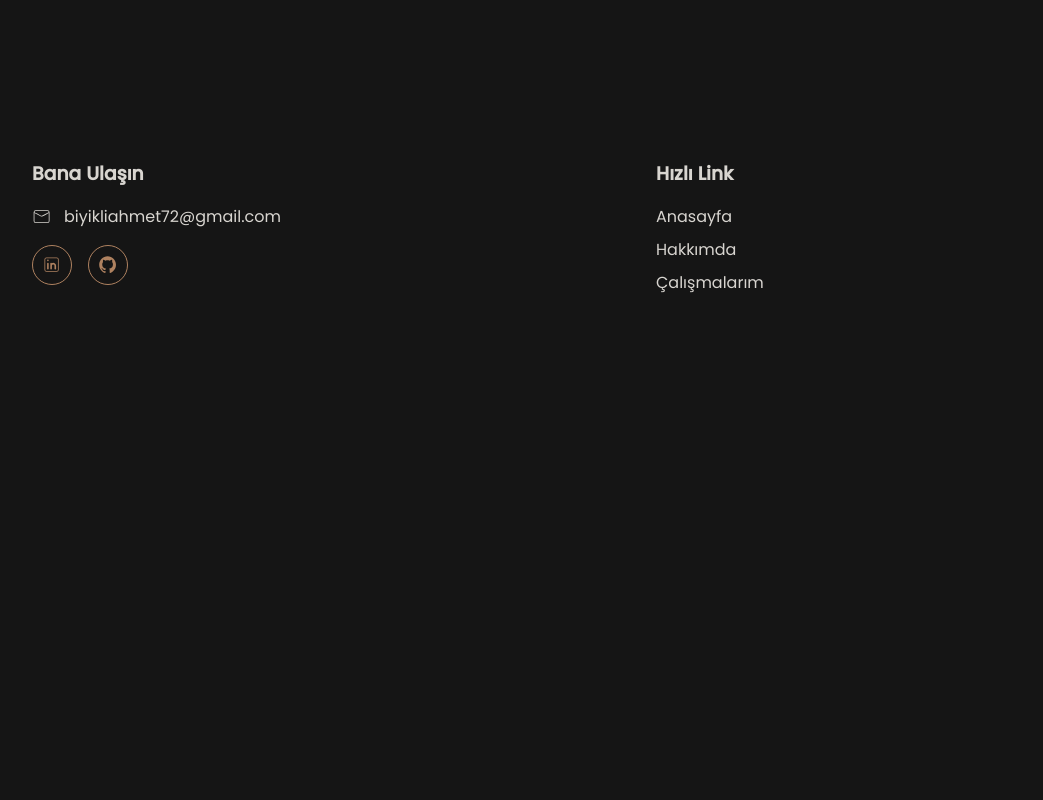
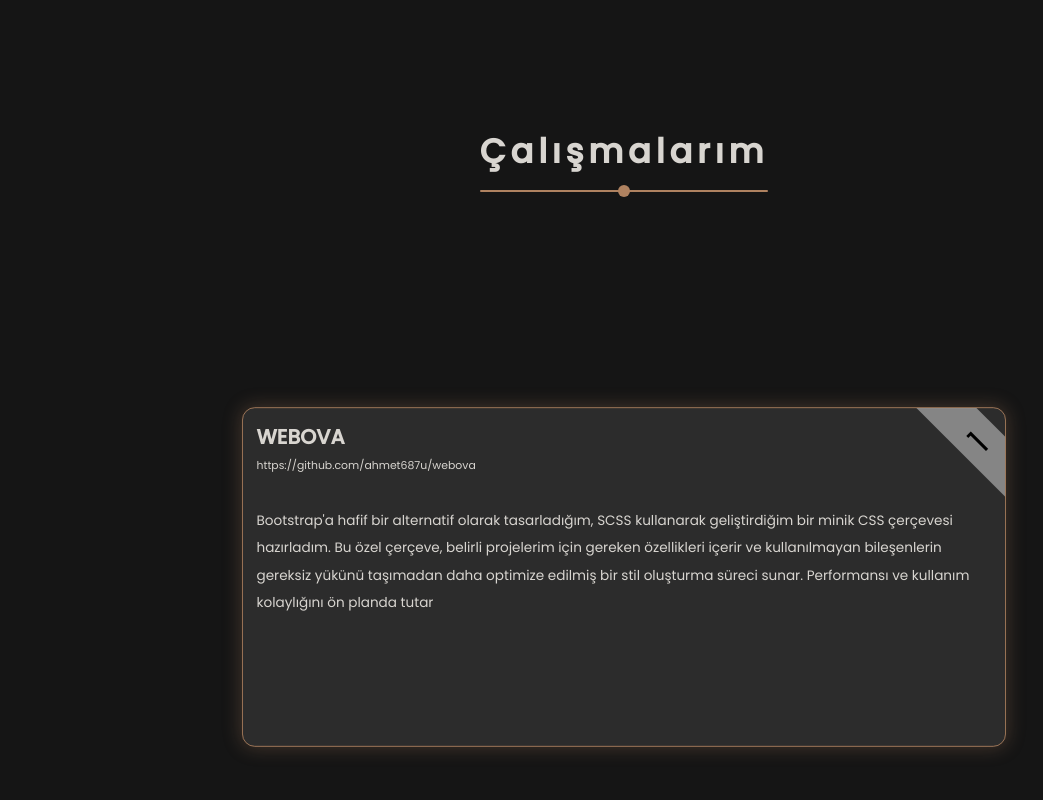
Before and after one commit to ahmet687u/portfolio, a Next.js app: page /hakkimda in a window 1280 px wide. Shown: the part 780-1580 px from the top of the page, without its empty margins (16-1059 px from the left). Before the commit the page ends 1099 px from the top, so only its background shows below. Built offline with nearby package versions, Linux system fonts and the light colour scheme.

Commit message:
portfolio added about page

```diff
--- a/src/app/hakkimda/page.tsx
+++ b/src/app/hakkimda/page.tsx
@@ -1,5 +1,5 @@
+import PortfolioSection from "@/components/about/portfolio/PortfolioSection";
 import { aboutText } from "@/constants";
-import ExperienceSection from "@/components/home/Experience";
 
 export default function About() {
   return (
@@ -18,8 +18,7 @@ export default function About() {
       <header className="title">
         <h3>Tecrübelerim</h3>
       </header>
-
-      {/* <ExperienceSection /> */}
+      <PortfolioSection />
     </section>
   );
 }
```
